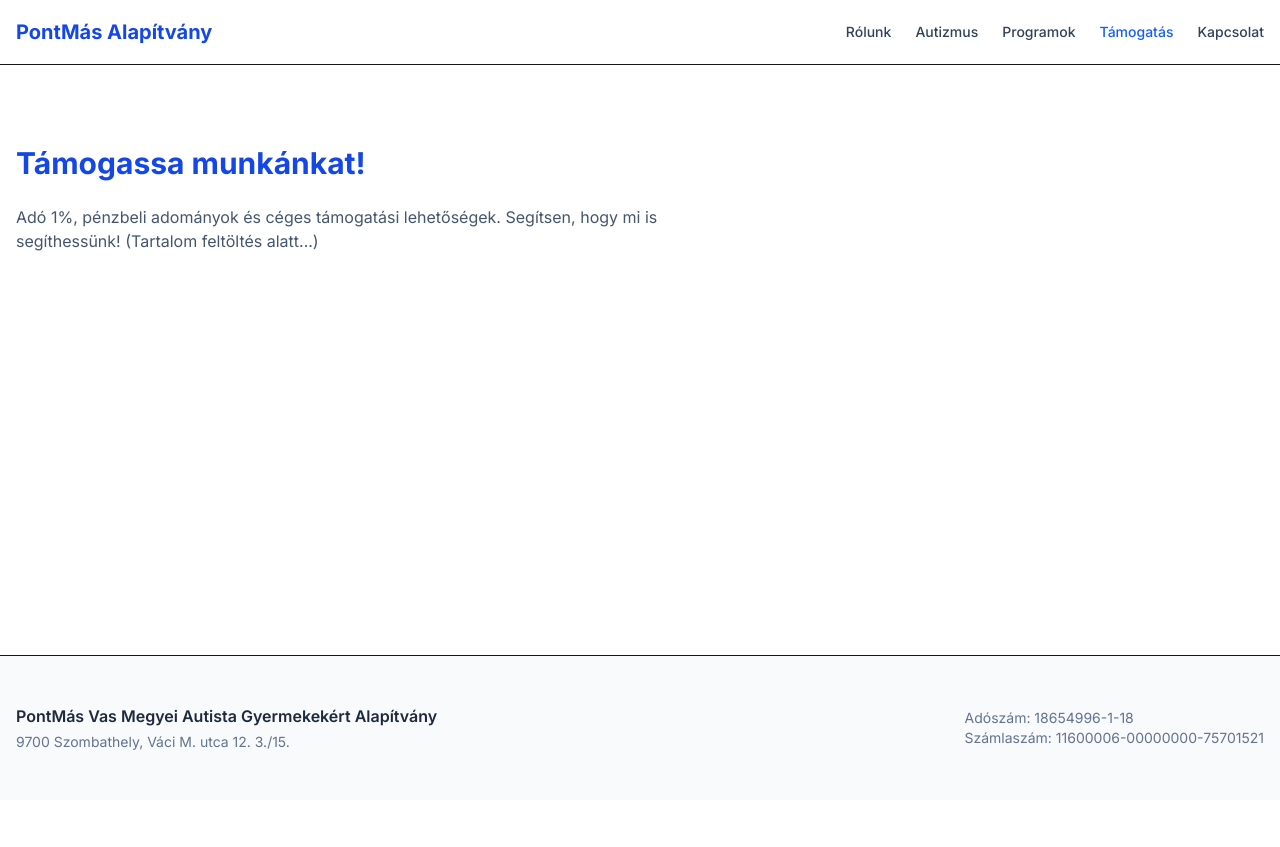
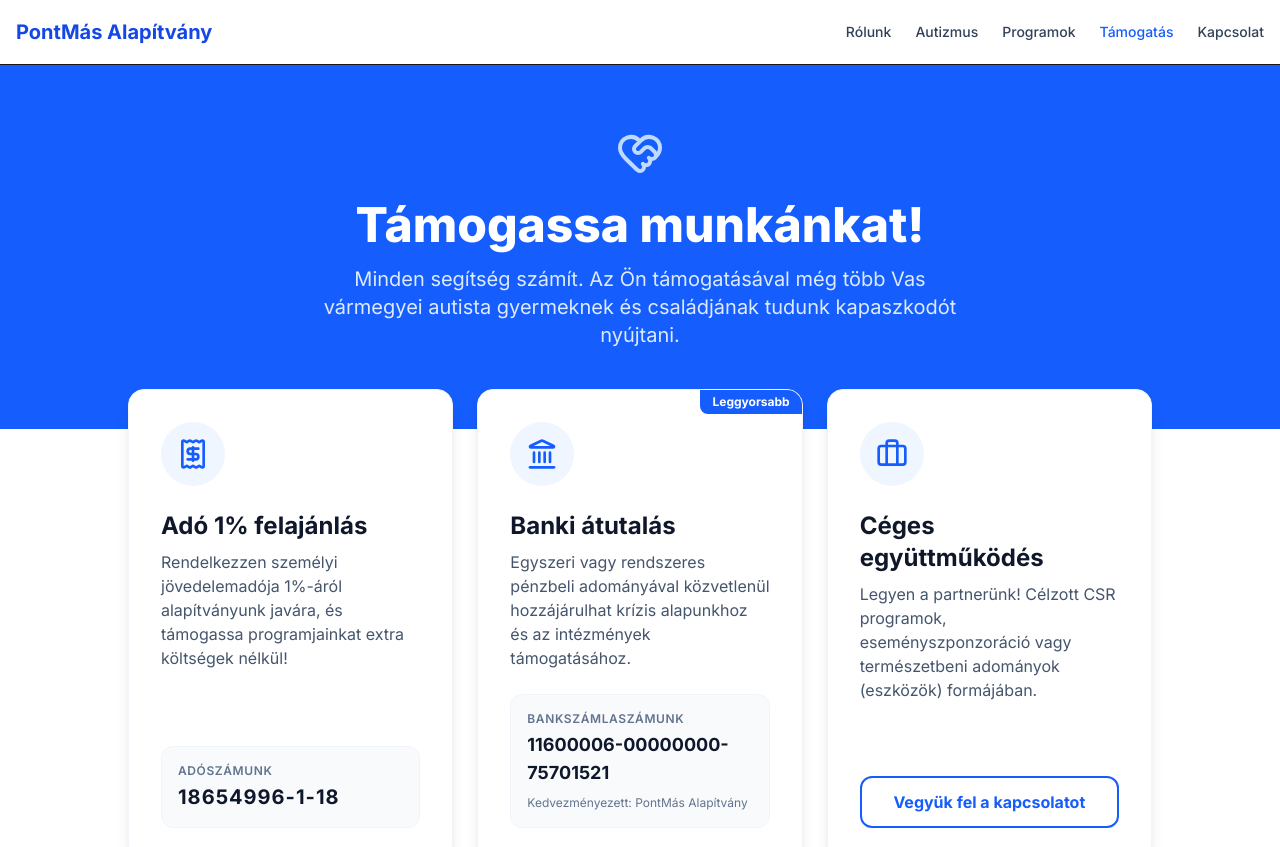
Before and after one commit to pohi99999/pontmas, a Next.js app: page /tamogatas in a window 1280 px wide. Shown: the top 847 px of the page. Before the commit the page ends 800 px from the top, so only its background shows below. Built offline with nearby package versions, Linux system fonts and the light colour scheme.

Commit message:
feat: tamogatas aloldal kidolgozasa adomanyozasi informaciokkal

```diff
--- a/src/app/tamogatas/page.tsx
+++ b/src/app/tamogatas/page.tsx
@@ -1,10 +1,75 @@
+import { Receipt, Landmark, Briefcase, HeartHandshake } from 'lucide-react';
+
 export default function TamogatasPage() {
   return (
-    <section className="container mx-auto px-4 py-12 md:py-20">
-      <h1 className="text-3xl font-bold text-blue-700 mb-6">Támogassa munkánkat!</h1>
-      <p className="text-slate-600 max-w-2xl">
-        Adó 1%, pénzbeli adományok és céges támogatási lehetőségek. Segítsen, hogy mi is segíthessünk! (Tartalom feltöltés alatt...)
-      </p>
-    </section>
+    <div className="pb-16">
+      {/* Fejléc szekció */}
+      <section className="bg-blue-600 pt-16 pb-20 text-white">
+        <div className="container mx-auto px-4 text-center">
+          <div className="flex justify-center mb-6">
+            <HeartHandshake size={48} className="text-blue-200" />
+          </div>
+          <h1 className="text-4xl md:text-5xl font-extrabold mb-4">Támogassa munkánkat!</h1>
+          <p className="max-w-2xl mx-auto text-lg md:text-xl text-blue-100">
+            Minden segítség számít. Az Ön támogatásával még több Vas vármegyei autista gyermeknek és családjának tudunk kapaszkodót nyújtani.
+          </p>
+        </div>
+      </section>
+
+      {/* Támogatási formák (Kártyák) */}
+      <section className="container mx-auto px-4 -mt-10 relative z-10">
+        <div className="max-w-5xl mx-auto grid md:grid-cols-3 gap-6">
+
+          {/* Adó 1% Kártya */}
+          <div className="bg-white rounded-2xl shadow-lg border border-slate-100 p-8 flex flex-col h-full transform transition-transform hover:-translate-y-1">
+            <div className="bg-blue-50 w-16 h-16 rounded-full flex items-center justify-center text-blue-600 mb-6">
+              <Receipt size={32} />
+            </div>
+            <h3 className="text-2xl font-bold text-slate-900 mb-2">Adó 1% felajánlás</h3>
+            <p className="text-slate-600 mb-6 flex-grow">
+              Rendelkezzen személyi jövedelemadója 1%-áról alapítványunk javára, és támogassa programjainkat extra költségek nélkül!
+            </p>
+            <div className="bg-slate-50 p-4 rounded-xl border border-slate-100">
+              <span className="block text-xs font-semibold text-slate-500 uppercase tracking-wider mb-1">Adószámunk</span>
+              <span className="block text-xl font-bold text-slate-900 tracking-wider">18654996-1-18</span>
+            </div>
+          </div>
+
+          {/* Közvetlen utalás Kártya */}
+          <div className="bg-white rounded-2xl shadow-lg border border-slate-100 p-8 flex flex-col h-full transform transition-transform hover:-translate-y-1 relative overflow-hidden">
+            <div className="absolute top-0 right-0 bg-blue-600 text-white text-xs font-bold px-3 py-1 rounded-bl-lg">Leggyorsabb</div>
+            <div className="bg-blue-50 w-16 h-16 rounded-full flex items-center justify-center text-blue-600 mb-6">
+              <Landmark size={32} />
+            </div>
+            <h3 className="text-2xl font-bold text-slate-900 mb-2">Banki átutalás</h3>
+            <p className="text-slate-600 mb-6 flex-grow">
+              Egyszeri vagy rendszeres pénzbeli adományával közvetlenül hozzájárulhat krízis alapunkhoz és az intézmények támogatásához.
+            </p>
+            <div className="bg-slate-50 p-4 rounded-xl border border-slate-100">
+              <span className="block text-xs font-semibold text-slate-500 uppercase tracking-wider mb-1">Bankszámlaszámunk</span>
+              <span className="block text-lg font-bold text-slate-900 font-mono">11600006-00000000-75701521</span>
+              <span className="block text-xs text-slate-500 mt-2">Kedvezményezett: PontMás Alapítvány</span>
+            </div>
+          </div>
+
+          {/* Vállalati Támogatás Kártya */}
+          <div className="bg-white rounded-2xl shadow-lg border border-slate-100 p-8 flex flex-col h-full transform transition-transform hover:-translate-y-1">
+            <div className="bg-blue-50 w-16 h-16 rounded-full flex items-center justify-center text-blue-600 mb-6">
+              <Briefcase size={32} />
+            </div>
+            <h3 className="text-2xl font-bold text-slate-900 mb-2">Céges együttműködés</h3>
+            <p className="text-slate-600 mb-6 flex-grow">
+              Legyen a partnerünk! Célzott CSR programok, eseményszponzoráció vagy természetbeni adományok (eszközök) formájában.
+            </p>
+            <div className="mt-auto">
+              <a href="mailto:info@pontmas.hu" className="block w-full text-center bg-white border-2 border-blue-600 text-blue-600 font-bold py-3 px-4 rounded-xl hover:bg-blue-50 transition-colors">
+                Vegyük fel a kapcsolatot
+              </a>
+            </div>
+          </div>
+
+        </div>
+      </section>
+    </div>
   );
 }
```
Also changed, not shown: 1 other file (tests, documents, lock files or other folders).
